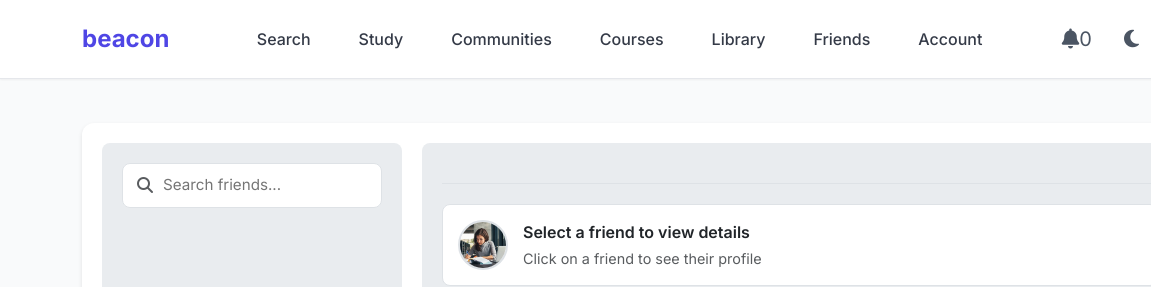
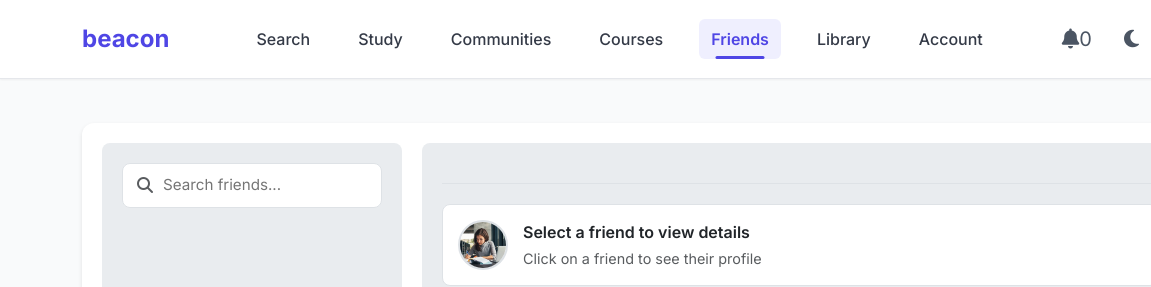
Before and after one commit to pangio2005/beacon, a website: page friends.html in a window 1280 px wide. Shown: the top 287 px of the page, 0-1151 px from the left. Drawn offline with nearby package versions, Linux system fonts and the light colour scheme.

Commit message:
added v1.1

```diff
--- a/friends.html
+++ b/friends.html
@@ -178,8 +178,8 @@
         <a href="quiz.html">Study</a>
         <a href="communities.html">Communities</a>
         <a href="courses.html">Courses</a>
+        <a href="friends.html" class="active">Friends</a>
         <a href="history.html">Library</a>
-        <a href="friends.html">Friends</a>
         <a href="account.html">Account</a>
       </div>
       <div class="nav-utils">
```
Also changed, not shown: account.html (+1 -1 lines), history.html (+1 -1 lines), rate-course-experience.html (+1 -1 lines), search-topic.html (+1 -1 lines).
